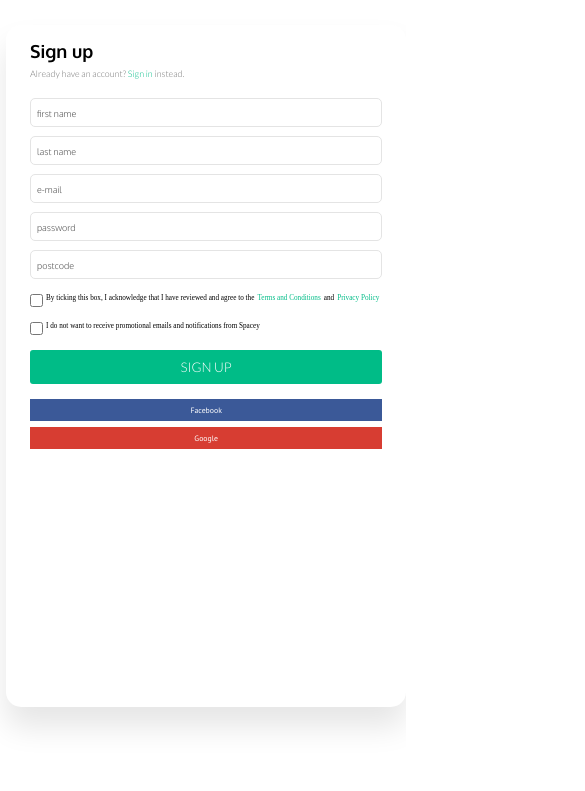
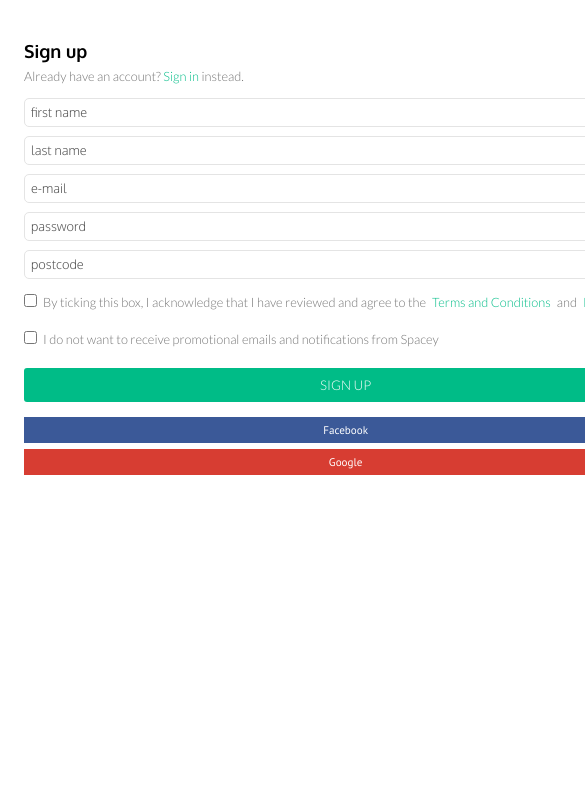
Before and after one commit to spaceytech/Spacey_Tech, a React app in the folder client/: page /signup in a window 390 px wide. Shown: the part 53-844 px from the top of the page, 585 px wide, since content can reach past the window. Built offline with nearby package versions, Linux system fonts and the light colour scheme.

Commit message:
Add media queries for Register component

```diff
--- a/client/src/Components/Ui/FormRegister.js
+++ b/client/src/Components/Ui/FormRegister.js
@@ -23,8 +23,9 @@ class FormRegister extends Component {
 
           <label for="acknowledge">
             <input type="checkbox" name="acknowledge" id="acknowledge" />
-            By ticking this box, I acknowledge that I have reviewed and agree to
-            the
+            <p>
+              By ticking this box, I acknowledge that I have reviewed and agree
+              to the
               <span style={{ color: "var(--light-green)", cursor: "pointer" }}>
                 Terms and Conditions
               </span>
@@ -32,12 +33,15 @@ class FormRegister extends Component {
               <span style={{ color: "var(--light-green)", cursor: "pointer" }}>
                 Privacy Policy
               </span>
+            </p>
           </label>
 
           <label for="opt-in">
             <input type="checkbox" name="opt-in" id="opt-in" />
+            <p>
               I do not want to receive promotional emails and notifications from
               Spacey
+            </p>
           </label>
 
           <a href="#" className="button">
--- a/client/src/style/register.scss
+++ b/client/src/style/register.scss
@@ -11,12 +11,21 @@
   justify-items: center;
   background: #fff;
   height: 90vh;
+  @media only screen and (max-width: 66.88em) {
+    grid-template-columns: repeat(6, minmax(max-content, 1fr));
+  }
+  @media only screen and (max-width: 59.38em) {
+    grid-template-columns: 5rem repeat(4, minmax(max-content, 1fr)) 5rem;
+  }
   &__logo {
     grid-column: 2 / 3;
     grid-row: 1 / 2;
     align-self: start;
     font-family: "Ubuntu", sans-serif;
     transform: translateY(2rem);
+    @media only screen and (max-width: 66.88em) {
+      grid-column: 2 / span 4;
+    }
   }
   &__wrapper {
     grid-column: 2 / 3;
@@ -31,6 +40,13 @@
     background: white;
     width: 100%;
     position: relative;
+    @media only screen and (max-width: 66.88em) {
+      grid-column: 2 / span 4;
+    }
+    @media only screen and (max-width: 43.75em) {
+      grid-column: 1 / -1;
+      box-shadow: rgba(0, 0, 0, 0.1) 0px 0px 0px;
+    }
     h1 {
       font-size: 3rem;
       font-family: "Oxygen", sans-serif;
@@ -52,6 +68,9 @@
           font-size: 1.5rem;
           color: #555;
           font-family: "Oxygen", sans-serif;
+          @media only screen and (max-width: 66.88em) {
+            font-size: 2.14rem;
+          }
         }
         &:last-of-type {
           margin-bottom: 2.5rem;
@@ -78,11 +97,20 @@
         display: flex;
         font-size: 1.2rem;
         margin-bottom: 0;
+        @media only screen and (max-width: 66.88em) {
+          font-size: 1.714rem;
+        }
+        @media only screen and (max-width: 55em) {
+          margin-bottom: 1.5rem;
+        }
         input {
           margin-right: 0.5rem;
         }
         & > *:not(:first-child) {
           margin: 0 0.5rem;
+        }
+        span {
+          margin: 0 1rem;
         }
       }
     }
@@ -94,6 +122,9 @@
       font-family: "Lato", sans-serif;
       font-weight: 200;
       color: var(--light-grey);
+      @media only screen and (max-width: 66.88em) {
+        font-size: 2.14rem;
+      }
     }
     #facebook,
     #google {
@@ -103,6 +134,9 @@
       font-size: 1.3rem;
       font-family: "PT Sans", sans-serif;
       cursor: pointer;
+      @media only screen and (max-width: 66.88em) {
+        font-size: 1.85rem;
+      }
       &:hover {
         opacity: 0.8;
       }
```
Lines whose indentation alone changed are shown as unchanged.
